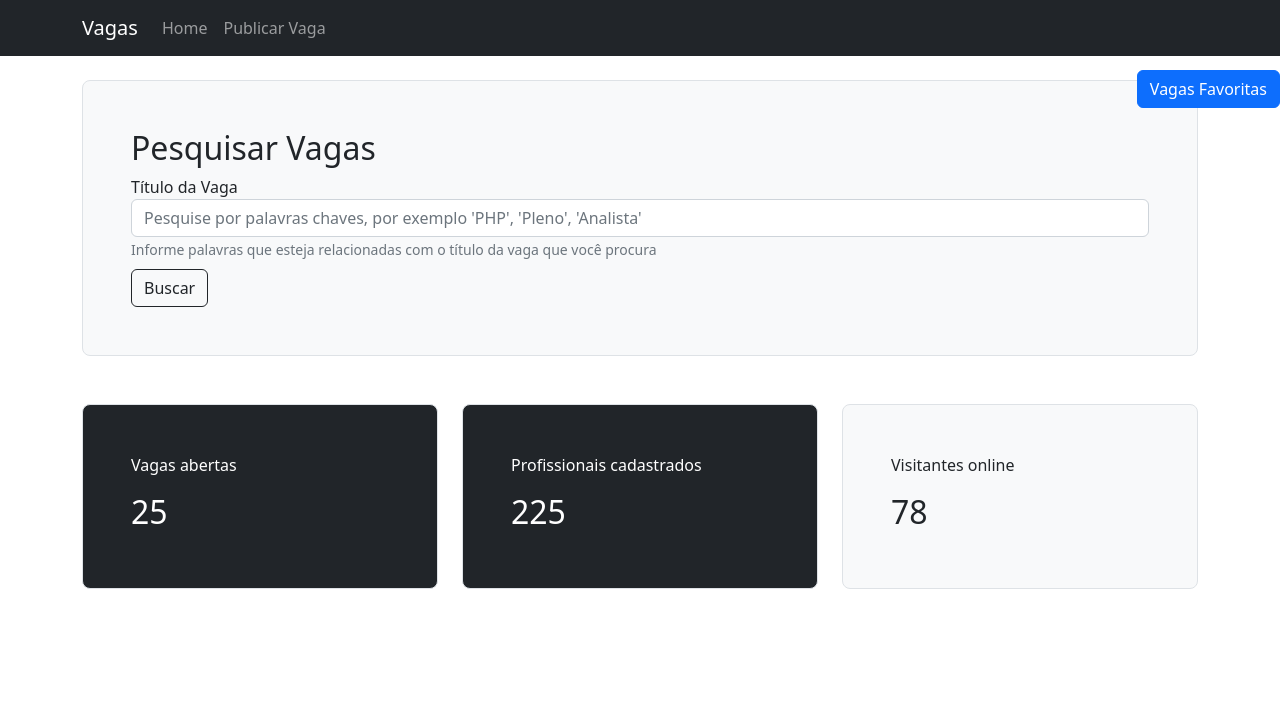
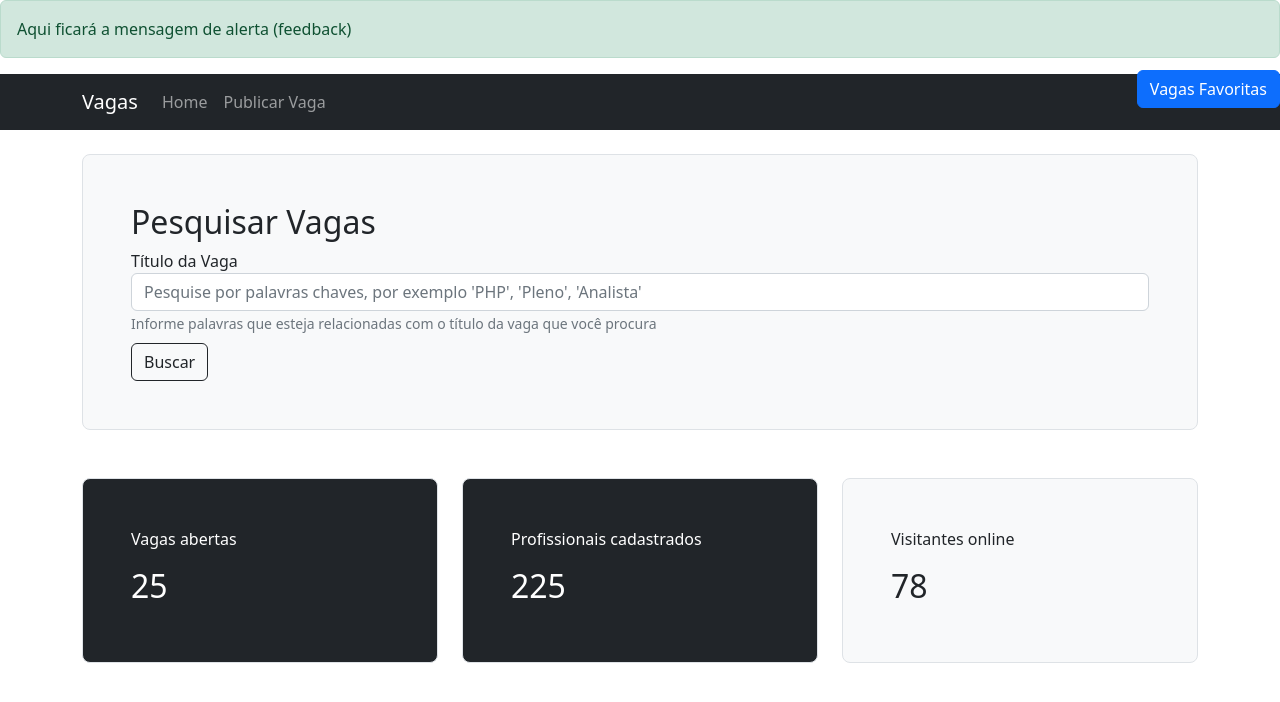
Before and after one commit to isabellacpmelo/VueJs-courses, a Vue app in the folder Desenvolvimento Web Avançado com Vue e Vuex/05 - Componentes do básico ao avançado/Parte 2/Projeto Vagas/projeto-vagas/: page / in a window 1280 px wide. Shown: the top 702 px of the page. Built offline with nearby package versions, Linux system fonts and the light colour scheme.

Commit message:
Creating the Alert component

```diff
--- a/Desenvolvimento Web Avançado com Vue e Vuex/05 - Componentes do básico ao avançado/Parte 2/Projeto Vagas/projeto-vagas/src/App.vue
+++ b/Desenvolvimento Web Avançado com Vue e Vuex/05 - Componentes do básico ao avançado/Parte 2/Projeto Vagas/projeto-vagas/src/App.vue
@@ -2,6 +2,7 @@
 
 <template>
   <div>
+    <alerta />
     <vagas-favoritas />
     <Topo @navegar="componente = $event" />
     <Conteudo v-if="visibilidade" :conteudo="componente" />
@@ -9,6 +10,7 @@
 </template>
 
 <script>
+import Alerta from "./components/comuns/Alerta.vue";
 import Conteudo from "./components/layouts/Conteudo.vue";
 import Topo from "./components/layouts/Topo.vue";
 import VagasFavoritas from "./components/comuns/VagasFavoritas.vue";
@@ -20,6 +22,7 @@ export default {
     componente: "Home",
   }),
   components: {
+    Alerta,
     Conteudo,
     Topo,
     VagasFavoritas,
--- /dev/null
+++ b/Desenvolvimento Web Avançado com Vue e Vuex/05 - Componentes do básico ao avançado/Parte 2/Projeto Vagas/projeto-vagas/src/components/comuns/Alerta.vue
@@ -0,0 +1,13 @@
+<!-- @format -->
+
+<template>
+  <div class="alert alert-success" role="alert">
+    Aqui ficará a mensagem de alerta (feedback)
+  </div>
+</template>
+
+<script>
+export default {
+  name: "Alerta",
+};
+</script>
```
